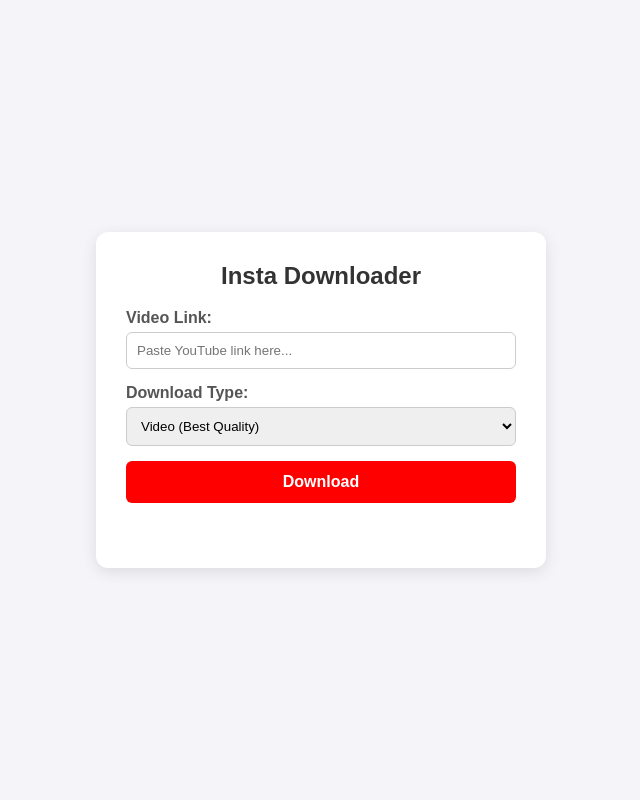
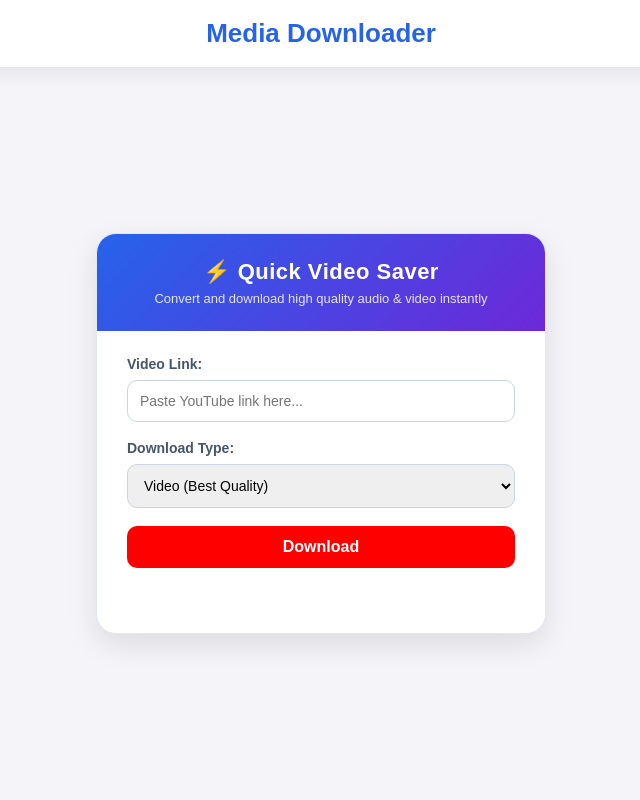
Before and after one commit to BeCool30/yt-dlp-downloader, a Flask app: page / in a window 1280 px wide. Shown: the whole page, without its empty margins (319-959 px from the left). Run offline with Flask 3, Linux system fonts and the light colour scheme.

Commit message:
Refactor downloader.html for improved UI and UX
Updated the downloader template to enhance styling and functionality.

```diff
--- a/yt-dlp/templates/downloader.html
+++ b/yt-dlp/templates/downloader.html
@@ -2,9 +2,8 @@
 <html lang="en">
 <head>
     <meta charset="UTF-8">
-    <!-- Viewport restriction to prevent mobile zooming -->
     <meta name="viewport" content="width=device-width, initial-scale=1.0, maximum-scale=1.0, user-scalable=no">
-    <title>Insta Downloader</title>
+    <title>Media Downloader</title>
     <style>
         * {
             box-sizing: border-box;
@@ -15,53 +14,110 @@
             padding: 0;
             width: 100%;
             height: 100%;
-            overflow: hidden; /* Hides horizontal and vertical overflow (X and Z axis bleeding) */
-            touch-action: pan-x pan-y; /* Prevents touch pinch zooming */
+            overflow: hidden;
+            touch-action: pan-x pan-y;
         }
 
         body {
             font-family: Arial, sans-serif;
             background-color: #f4f4f9;
             display: flex;
+            flex-direction: column;
+            align-items: center;
+        }
+
+        /* Top Header Navigation Bar */
+        header {
+            width: 100%;
+            background: #ffffff;
+            padding: 18px 6%;
+            box-shadow: 0 5px 20px rgba(0,0,0,0.08);
+            display: flex;
             justify-content: center;
             align-items: center;
-            min-height: 100vh;
         }
 
+        .header-title {
+            font-size: 26px;
+            font-weight: bold;
+            color: #2563eb;
+            margin: 0;
+        }
+
+        /* Main Wrapper for Centering the Form */
+        .main-container {
+            flex: 1;
+            display: flex;
+            justify-content: center;
+            align-items: center;
+            width: 100%;
+            padding: 20px;
+        }
+
+        /* Card Container */
         .card {
             background: #ffffff;
-            padding: 30px;
-            border-radius: 12px;
-            box-shadow: 0 4px 15px rgba(0,0,0,0.1);
-            width: 90%;
+            border-radius: 20px;
+            box-shadow: 0 10px 30px rgba(0, 0, 0, 0.1);
+            width: 100%;
             max-width: 450px;
+            overflow: hidden;
+            border: 1px solid #e2e8f0;
             position: relative;
-            z-index: 1; /* Cleans up standard z-index stacking */
+            z-index: 1;
         }
 
-        h2 {
-            margin-top: 0;
-            color: #333;
+        /* Unique Styled Form Banner/Header */
+        .card-header {
+            background: linear-gradient(135deg, #2563eb, #6d28d9);
+            color: #ffffff;
+            padding: 25px 20px;
             text-align: center;
         }
 
+        .card-header h3 {
+            margin: 0;
+            font-size: 22px;
+            font-weight: bold;
+            letter-spacing: 0.5px;
+        }
+
+        .card-header p {
+            margin: 6px 0 0;
+            font-size: 13px;
+            opacity: 0.85;
+        }
+
+        /* Form Content Area */
+        .card-body {
+            padding: 25px 30px 30px;
+        }
+
         .form-group {
-            margin-bottom: 15px;
+            margin-bottom: 18px;
         }
 
         label {
             display: block;
-            margin-bottom: 5px;
+            margin-bottom: 8px;
             font-weight: bold;
-            color: #555;
+            color: #475569;
+            font-size: 14px;
         }
 
         input[type="text"], select {
             width: 100%;
-            padding: 10px;
-            border: 1px solid #ccc;
-            border-radius: 6px;
+            padding: 12px;
+            border: 1px solid #cbd5e1;
+            border-radius: 10px;
             box-sizing: border-box;
+            font-size: 14px;
+            outline: none;
+            transition: border-color 0.2s ease;
+        }
+
+        input[type="text"]:focus, select:focus {
+            border-color: #2563eb;
         }
 
         button {
@@ -70,10 +126,11 @@
             background-color: #ff0000;
             color: white;
             border: none;
-            border-radius: 6px;
+            border-radius: 10px;
             font-size: 16px;
             font-weight: bold;
             cursor: pointer;
+            transition: background-color 0.2s ease;
         }
 
         button:hover {
@@ -90,6 +147,7 @@
             text-align: center;
             font-weight: bold;
             min-height: 20px;
+            font-size: 14px;
         }
 
         .success { color: green; }
@@ -99,8 +157,21 @@
 </head>
 <body>
 
+<!-- Top Header Navigation -->
+<header>
+    <h1 class="header-title">Media Downloader</h1>
+</header>
+
+<!-- Centered Content -->
+<div class="main-container">
     <div class="card">
-    <h2>Insta Downloader</h2>
+        <!-- Unique Form Block Banner -->
+        <div class="card-header">
+            <h3>⚡ Quick Video Saver</h3>
+            <p>Convert and download high quality audio & video instantly</p>
+        </div>
+
+        <div class="card-body">
             <form id="downloadForm">
                 <div class="form-group">
                     <label for="url">Video Link:</label>
@@ -117,6 +188,8 @@
             </form>
 
             <div id="statusMessage" class="message"></div>
+        </div>
+    </div>
 </div>
 
 <script>
```
Lines whose indentation alone changed are shown as unchanged.
